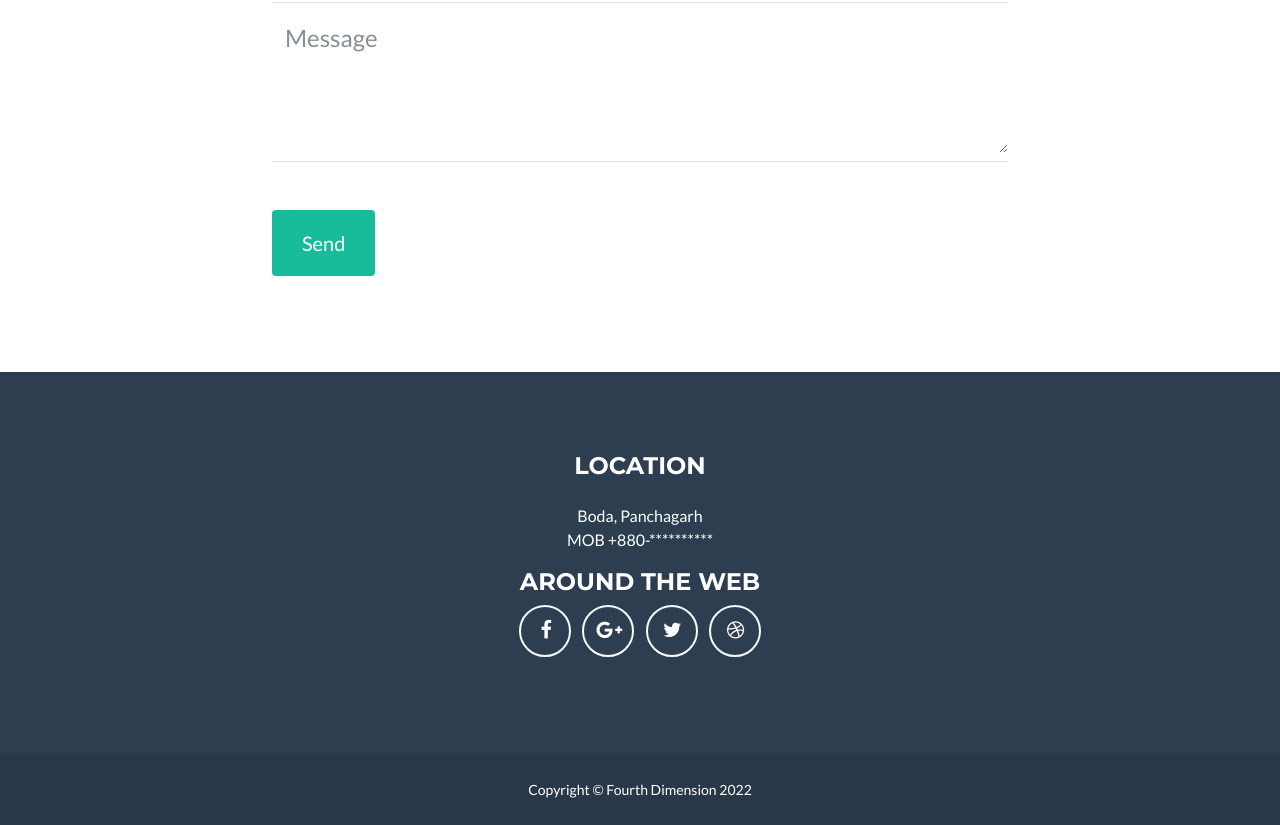
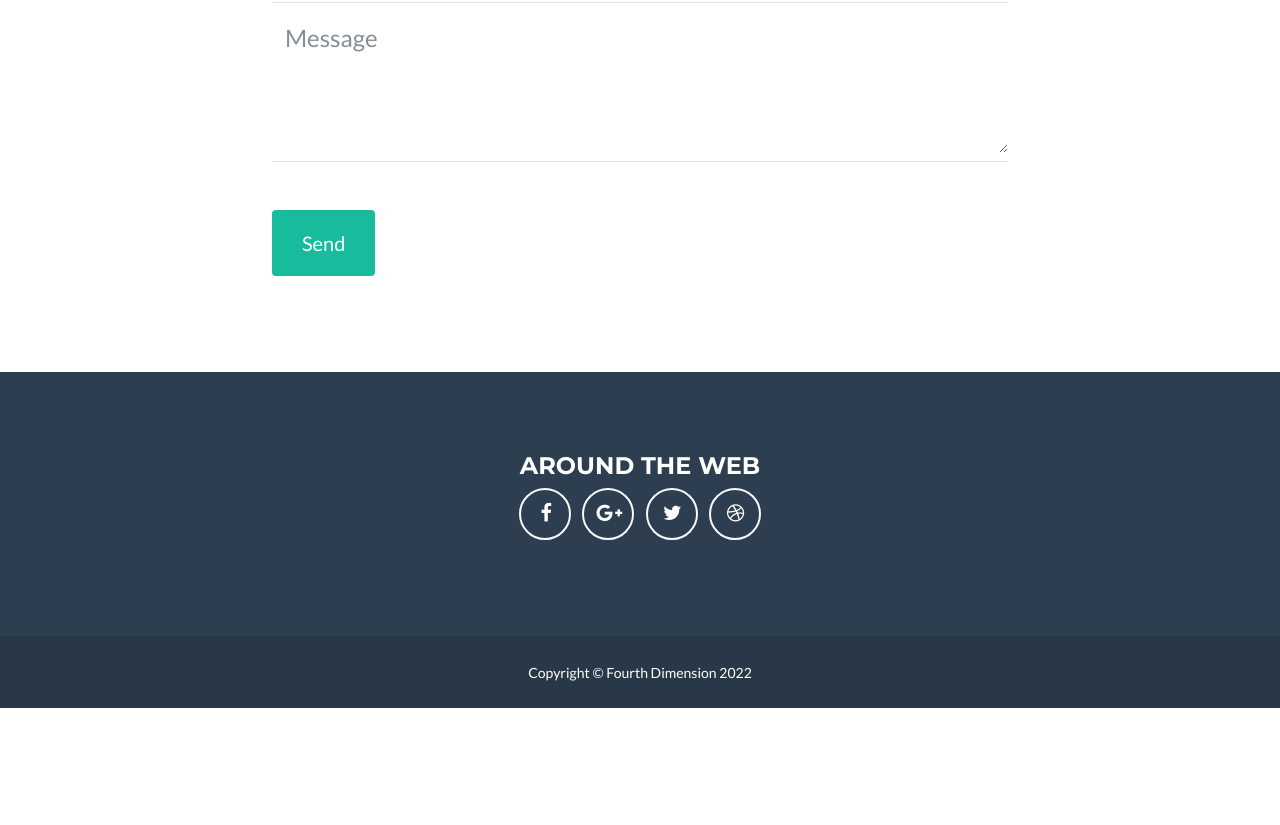
Before and after one commit to rifatptk/4D, a plain HTML site: page index.html in a window 1280 px wide. Shown: the part 2944-3769 px from the top of the page. After the commit the page ends 3652 px from the top, so only its background shows below. Drawn offline with Linux system fonts and the light colour scheme.

Commit message:
Removed location info

```diff
--- a/index.html
+++ b/index.html
@@ -115,11 +115,7 @@
         </div>
     </section>
     <footer class="text-center footer">
-        <div class="col-md-4 mb-5 mb-lg-0">
-            <h4 class="text-uppercase mb-4">Location</h4>
-            <p>Boda, Panchagarh<br>MOB +880-**********</p>
-        </div>
-        <div class="col-md-4 mb-5 mb-lg-0">
+
             <h4 class="text-uppercase">Around the Web</h4>
             <ul class="list-inline">
                 <li class="list-inline-item"><a class="btn btn-outline-light text-center btn-social rounded-circle" role="button" href="https://www.facebook.com/4th.bd" target="_blank"><i class="fa fa-facebook fa-fw"></i></a></li>
```
